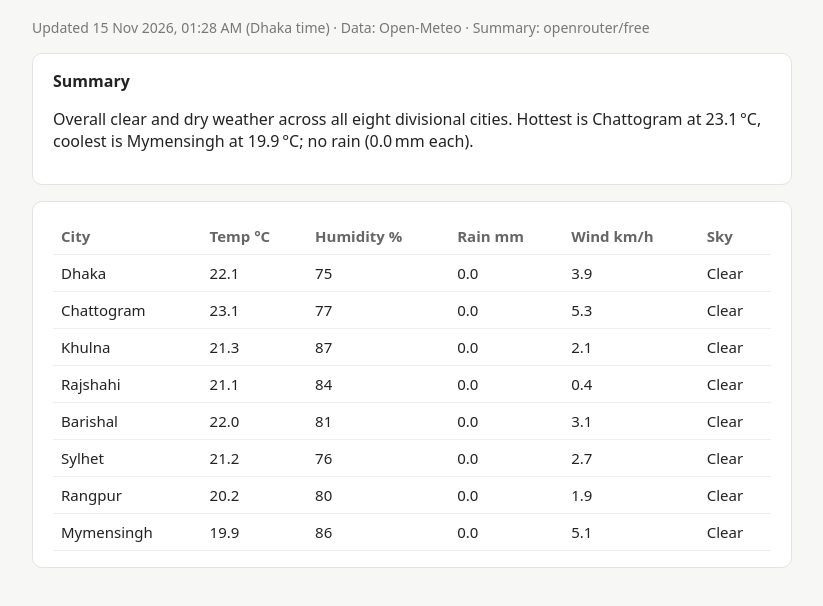
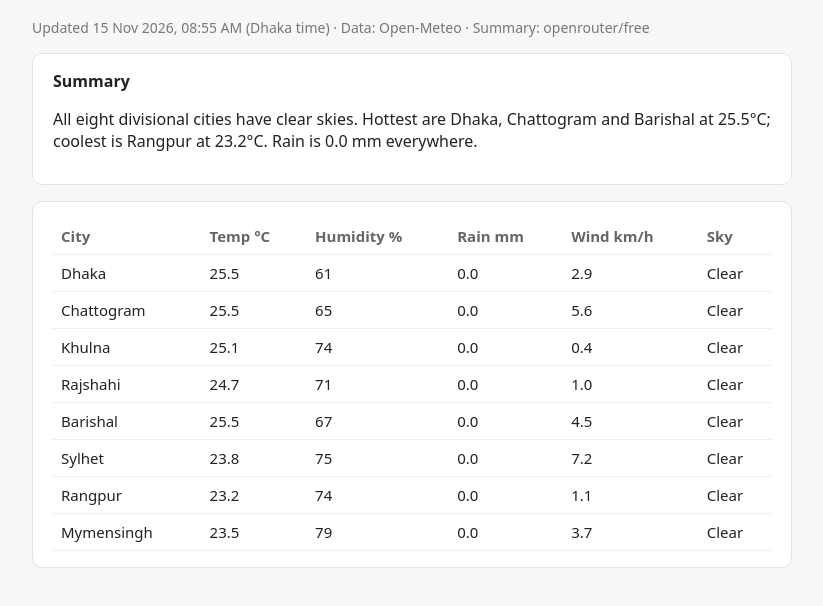
Before and after one commit to FazlyRabbiBD/bd-weather-agent, a plain HTML site: page index.html in a window 1280 px wide. Shown: the part 86-692 px from the top of the page, without its empty margins (228-1051 px from the left). Drawn offline with Linux system fonts and the light colour scheme.

Commit message:
Update weather

```diff
--- a/index.html
+++ b/index.html
@@ -12,8 +12,10 @@
  .wrap{overflow-x:auto}
 </style></head><body>
 <h1>Bangladesh Weather</h1>
-<p class="muted">Updated 15 Nov 2026, 01:28 AM (Dhaka time) · Data: Open-Meteo · Summary: openrouter/free</p>
-<div class="card"><strong>Summary</strong><p>Overall clear and dry weather across all eight divisional cities. Hottest is Chattogram at 23.1 °C, coolest is Mymensingh at 19.9 °C; no rain (0.0 mm each).</p></div>
+<p class="muted">Updated 15 Nov 2026, 08:55 AM (Dhaka time) · Data: Open-Meteo · Summary: openrouter/free</p>
+<div class="card"><strong>Summary</strong><p>All eight divisional cities have clear skies.
+Hottest are Dhaka, Chattogram and Barishal at 25.5°C; coolest is Rangpur at 23.2°C.
+Rain is 0.0 mm everywhere.</p></div>
 <div class="card wrap"><table class="dataframe">
   <thead>
     <tr style="text-align: right;">
@@ -28,66 +30,66 @@
   <tbody>
     <tr>
       <td>Dhaka</td>
-      <td>22.1</td>
-      <td>75</td>
+      <td>25.5</td>
+      <td>61</td>
       <td>0.0</td>
-      <td>3.9</td>
+      <td>2.9</td>
       <td>Clear</td>
     </tr>
     <tr>
       <td>Chattogram</td>
-      <td>23.1</td>
-      <td>77</td>
+      <td>25.5</td>
+      <td>65</td>
       <td>0.0</td>
-      <td>5.3</td>
+      <td>5.6</td>
       <td>Clear</td>
     </tr>
     <tr>
       <td>Khulna</td>
-      <td>21.3</td>
-      <td>87</td>
-      <td>0.0</td>
-      <td>2.1</td>
-      <td>Clear</td>
-    </tr>
-    <tr>
-      <td>Rajshahi</td>
-      <td>21.1</td>
-      <td>84</td>
+      <td>25.1</td>
+      <td>74</td>
       <td>0.0</td>
       <td>0.4</td>
       <td>Clear</td>
     </tr>
     <tr>
+      <td>Rajshahi</td>
+      <td>24.7</td>
+      <td>71</td>
+      <td>0.0</td>
+      <td>1.0</td>
+      <td>Clear</td>
+    </tr>
+    <tr>
       <td>Barishal</td>
-      <td>22.0</td>
-      <td>81</td>
+      <td>25.5</td>
+      <td>67</td>
       <td>0.0</td>
-      <td>3.1</td>
+      <td>4.5</td>
       <td>Clear</td>
     </tr>
     <tr>
       <td>Sylhet</td>
-      <td>21.2</td>
-      <td>76</td>
+      <td>23.8</td>
+      <td>75</td>
       <td>0.0</td>
-      <td>2.7</td>
+      <td>7.2</td>
       <td>Clear</td>
     </tr>
     <tr>
       <td>Rangpur</td>
-      <td>20.2</td>
-      <td>80</td>
+      <td>23.2</td>
+      <td>74</td>
       <td>0.0</td>
-      <td>1.9</td>
+      <td>1.1</td>
       <td>Clear</td>
     </tr>
     <tr>
       <td>Mymensingh</td>
-      <td>19.9</td>
-      <td>86</td>
+      <td>23.5</td>
+      <td>79</td>
       <td>0.0</td>
-      <td>5.1</td>
+      <td>3.7</td>
       <td>Clear</td>
     </tr>
   </tbody>
```
